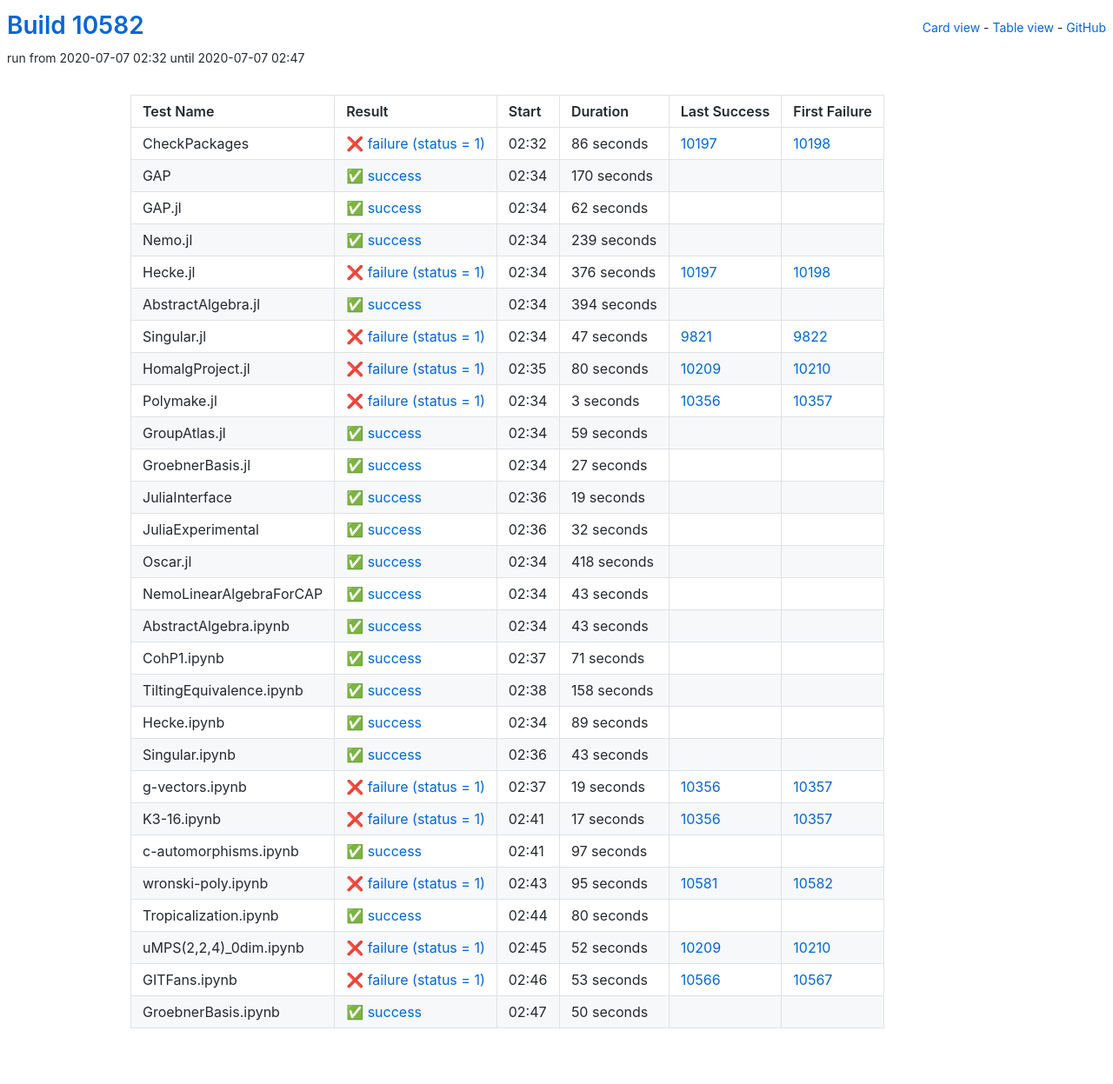
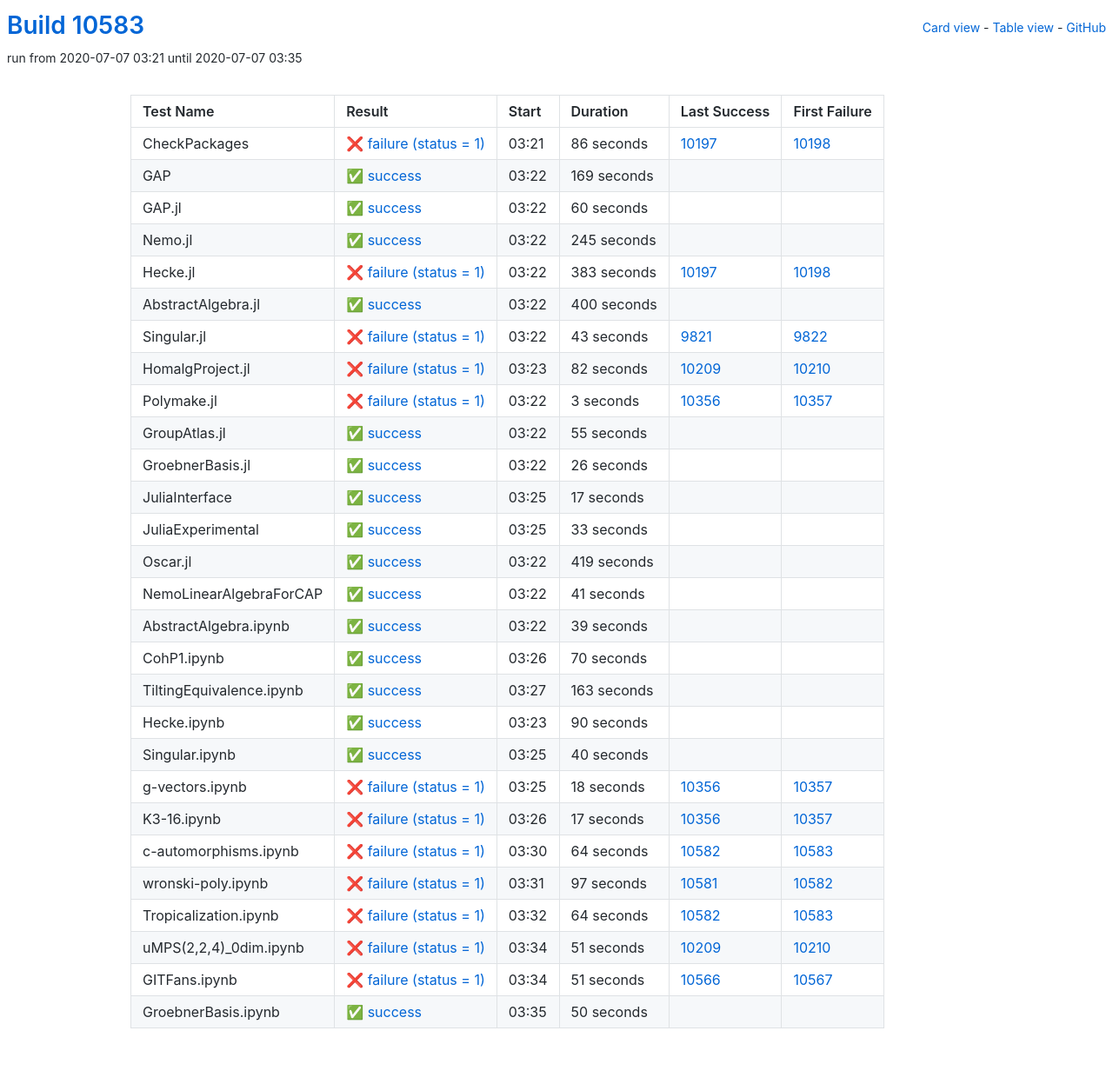
Before and after one commit to oscar-system/oscar-ci-status, a Jekyll site: the page built from table.html, in a window 1280 px wide. Shown: the whole page at 87% size. Built offline with Jekyll 4.4.1, drawn with Linux system fonts in a browser that asks for light colours.

Commit message:
Build #10583

```diff
--- a/_data/ci.yml
+++ b/_data/ci.yml
@@ -1,6 +1,6 @@
 ---
-build: 10582
-build_url: https://oscarci.mathematik.uni-kl.de/job/oscar/10582/
+build: 10583
+build_url: https://oscarci.mathematik.uni-kl.de/job/oscar/10583/
 job: oscar
 organization: oscar-system
 repo: oscar-ci-status
@@ -8,8 +8,8 @@
 tests:
 - name: CheckPackages
   id: checkpackages
-  log: https://oscarci.mathematik.uni-kl.de/job/oscar/10582/artifact/logs/build-10582/CheckPackages.log
-  start: 2020-07-07 02:32
+  log: https://oscarci.mathematik.uni-kl.de/job/oscar/10583/artifact/logs/build-10583/CheckPackages.log
+  start: 2020-07-07 03:21
   success: false
   exitcode: 1
   status: failure
@@ -20,92 +20,92 @@
   first_failure_url: https://oscarci.mathematik.uni-kl.de/job/oscar/10198/
 - name: GAP
   id: gap
-  log: https://oscarci.mathematik.uni-kl.de/job/oscar/10582/artifact/logs/build-10582/GAP.log
-  start: 2020-07-07 02:34
+  log: https://oscarci.mathematik.uni-kl.de/job/oscar/10583/artifact/logs/build-10583/GAP.log
+  start: 2020-07-07 03:22
   success: true
   exitcode: 0
   status: success
-  duration: 170
+  duration: 169
   last_success: false
   last_success_url:
   first_failure: false
   first_failure_url:
 - name: GAP.jl
   id: gap-jl
-  log: https://oscarci.mathematik.uni-kl.de/job/oscar/10582/artifact/logs/build-10582/GAP.jl.log
-  start: 2020-07-07 02:34
+  log: https://oscarci.mathematik.uni-kl.de/job/oscar/10583/artifact/logs/build-10583/GAP.jl.log
+  start: 2020-07-07 03:22
   success: true
   exitcode: 0
   status: success
-  duration: 62
+  duration: 60
   last_success: false
   last_success_url:
   first_failure: false
   first_failure_url:
 - name: Nemo.jl
   id: nemo-jl
-  log: https://oscarci.mathematik.uni-kl.de/job/oscar/10582/artifact/logs/build-10582/Nemo.jl.log
-  start: 2020-07-07 02:34
+  log: https://oscarci.mathematik.uni-kl.de/job/oscar/10583/artifact/logs/build-10583/Nemo.jl.log
+  start: 2020-07-07 03:22
   success: true
   exitcode: 0
   status: success
-  duration: 239
+  duration: 245
   last_success: false
   last_success_url:
   first_failure: false
   first_failure_url:
 - name: Hecke.jl
   id: hecke-jl
-  log: https://oscarci.mathematik.uni-kl.de/job/oscar/10582/artifact/logs/build-10582/Hecke.jl.log
-  start: 2020-07-07 02:34
+  log: https://oscarci.mathematik.uni-kl.de/job/oscar/10583/artifact/logs/build-10583/Hecke.jl.log
+  start: 2020-07-07 03:22
   success: false
   exitcode: 1
   status: failure
-  duration: 376
+  duration: 383
   last_success: 10197
   last_success_url: https://oscarci.mathematik.uni-kl.de/job/oscar/10197/
   first_failure: 10198
   first_failure_url: https://oscarci.mathematik.uni-kl.de/job/oscar/10198/
 - name: AbstractAlgebra.jl
   id: abstractalgebra-jl
-  log: https://oscarci.mathematik.uni-kl.de/job/oscar/10582/artifact/logs/build-10582/AbstractAlgebra.jl.log
-  start: 2020-07-07 02:34
+  log: https://oscarci.mathematik.uni-kl.de/job/oscar/10583/artifact/logs/build-10583/AbstractAlgebra.jl.log
+  start: 2020-07-07 03:22
   success: true
   exitcode: 0
   status: success
-  duration: 394
+  duration: 400
   last_success: false
   last_success_url:
   first_failure: false
   first_failure_url:
 - name: Singular.jl
   id: singular-jl
-  log: https://oscarci.mathematik.uni-kl.de/job/oscar/10582/artifact/logs/build-10582/Singular.jl.log
-  start: 2020-07-07 02:34
+  log: https://oscarci.mathematik.uni-kl.de/job/oscar/10583/artifact/logs/build-10583/Singular.jl.log
+  start: 2020-07-07 03:22
   success: false
   exitcode: 1
   status: failure
-  duration: 47
+  duration: 43
   last_success: 9821
   last_success_url: https://oscarci.mathematik.uni-kl.de/job/oscar/9821/
   first_failure: 9822
   first_failure_url: https://oscarci.mathematik.uni-kl.de/job/oscar/9822/
 - name: HomalgProject.jl
   id: homalgproject-jl
-  log: https://oscarci.mathematik.uni-kl.de/job/oscar/10582/artifact/logs/build-10582/HomalgProject.jl.log
-  start: 2020-07-07 02:35
+  log: https://oscarci.mathematik.uni-kl.de/job/oscar/10583/artifact/logs/build-10583/HomalgProject.jl.log
+  start: 2020-07-07 03:23
   success: false
   exitcode: 1
   status: failure
-  duration: 80
+  duration: 82
   last_success: 10209
   last_success_url: https://oscarci.mathematik.uni-kl.de/job/oscar/10209/
   first_failure: 10210
   first_failure_url: https://oscarci.mathematik.uni-kl.de/job/oscar/10210/
 - name: Polymake.jl
   id: polymake-jl
-  log: https://oscarci.mathematik.uni-kl.de/job/oscar/10582/artifact/logs/build-10582/Polymake.jl.log
-  start: 2020-07-07 02:34
+  log: https://oscarci.mathematik.uni-kl.de/job/oscar/10583/artifact/logs/build-10583/Polymake.jl.log
+  start: 2020-07-07 03:22
   success: false
   exitcode: 1
   status: failure
@@ -116,152 +116,152 @@
   first_failure_url: https://oscarci.mathematik.uni-kl.de/job/oscar/10357/
 - name: GroupAtlas.jl
   id: groupatlas-jl
-  log: https://oscarci.mathematik.uni-kl.de/job/oscar/10582/artifact/logs/build-10582/GroupAtlas.jl.log
-  start: 2020-07-07 02:34
+  log: https://oscarci.mathematik.uni-kl.de/job/oscar/10583/artifact/logs/build-10583/GroupAtlas.jl.log
+  start: 2020-07-07 03:22
   success: true
   exitcode: 0
   status: success
-  duration: 59
+  duration: 55
   last_success: false
   last_success_url:
   first_failure: false
   first_failure_url:
 - name: GroebnerBasis.jl
   id: groebnerbasis-jl
-  log: https://oscarci.mathematik.uni-kl.de/job/oscar/10582/artifact/logs/build-10582/GroebnerBasis.jl.log
-  start: 2020-07-07 02:34
+  log: https://oscarci.mathematik.uni-kl.de/job/oscar/10583/artifact/logs/build-10583/GroebnerBasis.jl.log
+  start: 2020-07-07 03:22
   success: true
   exitcode: 0
   status: success
-  duration: 27
+  duration: 26
   last_success: false
   last_success_url:
   first_failure: false
   first_failure_url:
 - name: JuliaInterface
   id: juliainterface
-  log: https://oscarci.mathematik.uni-kl.de/job/oscar/10582/artifact/logs/build-10582/JuliaInterface.log
-  start: 2020-07-07 02:36
+  log: https://oscarci.mathematik.uni-kl.de/job/oscar/10583/artifact/logs/build-10583/JuliaInterface.log
+  start: 2020-07-07 03:25
   success: true
   exitcode: 0
   status: success
-  duration: 19
+  duration: 17
   last_success: false
   last_success_url:
   first_failure: false
   first_failure_url:
 - name: JuliaExperimental
   id: juliaexperimental
-  log: https://oscarci.mathematik.uni-kl.de/job/oscar/10582/artifact/logs/build-10582/JuliaExperimental.log
-  start: 2020-07-07 02:36
+  log: https://oscarci.mathematik.uni-kl.de/job/oscar/10583/artifact/logs/build-10583/JuliaExperimental.log
+  start: 2020-07-07 03:25
   success: true
   exitcode: 0
   status: success
-  duration: 32
+  duration: 33
   last_success: false
   last_success_url:
   first_failure: false
   first_failure_url:
 - name: Oscar.jl
   id: oscar-jl
-  log: https://oscarci.mathematik.uni-kl.de/job/oscar/10582/artifact/logs/build-10582/Oscar.jl.log
-  start: 2020-07-07 02:34
+  log: https://oscarci.mathematik.uni-kl.de/job/oscar/10583/artifact/logs/build-10583/Oscar.jl.log
+  start: 2020-07-07 03:22
   success: true
   exitcode: 0
   status: success
-  duration: 418
+  duration: 419
   last_success: false
   last_success_url:
   first_failure: false
   first_failure_url:
 - name: NemoLinearAlgebraForCAP
   id: nemolinearalgebraforcap
-  log: https://oscarci.mathematik.uni-kl.de/job/oscar/10582/artifact/logs/build-10582/NemoLinearAlgebraForCAP.log
-  start: 2020-07-07 02:34
+  log: https://oscarci.mathematik.uni-kl.de/job/oscar/10583/artifact/logs/build-10583/NemoLinearAlgebraForCAP.log
+  start: 2020-07-07 03:22
   success: true
   exitcode: 0
   status: success
-  duration: 43
+  duration: 41
   last_success: false
   last_success_url:
   first_failure: false
   first_failure_url:
 - name: AbstractAlgebra.ipynb
   id: abstractalgebra-ipynb
-  log: https://oscarci.mathematik.uni-kl.de/job/oscar/10582/artifact/logs/build-10582/AbstractAlgebra.ipynb.log
-  start: 2020-07-07 02:34
+  log: https://oscarci.mathematik.uni-kl.de/job/oscar/10583/artifact/logs/build-10583/AbstractAlgebra.ipynb.log
+  start: 2020-07-07 03:22
   success: true
   exitcode: 0
   status: success
-  duration: 43
+  duration: 39
   last_success: false
   last_success_url:
   first_failure: false
   first_failure_url:
 - name: CohP1.ipynb
   id: cohp1-ipynb
-  log: https://oscarci.mathematik.uni-kl.de/job/oscar/10582/artifact/logs/build-10582/CohP1.ipynb.log
-  start: 2020-07-07 02:37
+  log: https://oscarci.mathematik.uni-kl.de/job/oscar/10583/artifact/logs/build-10583/CohP1.ipynb.log
+  start: 2020-07-07 03:26
   success: true
   exitcode: 0
   status: success
-  duration: 71
+  duration: 70
   last_success: false
   last_success_url:
   first_failure: false
   first_failure_url:
 - name: TiltingEquivalence.ipynb
   id: tiltingequivalence-ipynb
-  log: https://oscarci.mathematik.uni-kl.de/job/oscar/10582/artifact/logs/build-10582/TiltingEquivalence.ipynb.log
-  start: 2020-07-07 02:38
+  log: https://oscarci.mathematik.uni-kl.de/job/oscar/10583/artifact/logs/build-10583/TiltingEquivalence.ipynb.log
+  start: 2020-07-07 03:27
   success: true
   exitcode: 0
   status: success
-  duration: 158
+  duration: 163
   last_success: false
   last_success_url:
   first_failure: false
   first_failure_url:
 - name: Hecke.ipynb
   id: hecke-ipynb
-  log: https://oscarci.mathematik.uni-kl.de/job/oscar/10582/artifact/logs/build-10582/Hecke.ipynb.log
-  start: 2020-07-07 02:34
+  log: https://oscarci.mathematik.uni-kl.de/job/oscar/10583/artifact/logs/build-10583/Hecke.ipynb.log
+  start: 2020-07-07 03:23
   success: true
   exitcode: 0
   status: success
-  duration: 89
+  duration: 90
   last_success: false
   last_success_url:
   first_failure: false
   first_failure_url:
 - name: Singular.ipynb
   id: singular-ipynb
-  log: https://oscarci.mathematik.uni-kl.de/job/oscar/10582/artifact/logs/build-10582/Singular.ipynb.log
-  start: 2020-07-07 02:36
+  log: https://oscarci.mathematik.uni-kl.de/job/oscar/10583/artifact/logs/build-10583/Singular.ipynb.log
+  start: 2020-07-07 03:25
   success: true
   exitcode: 0
   status: success
-  duration: 43
+  duration: 40
   last_success: false
   last_success_url:
   first_failure: false
   first_failure_url:
 - name: g-vectors.ipynb
   id: g-vectors-ipynb
-  log: https://oscarci.mathematik.uni-kl.de/job/oscar/10582/artifact/logs/build-10582/g-vectors.ipynb.log
-  start: 2020-07-07 02:37
+  log: https://oscarci.mathematik.uni-kl.de/job/oscar/10583/artifact/logs/build-10583/g-vectors.ipynb.log
+  start: 2020-07-07 03:25
   success: false
   exitcode: 1
   status: failure
-  duration: 19
+  duration: 18
   last_success: 10356
   last_success_url: https://oscarci.mathematik.uni-kl.de/job/oscar/10356/
   first_failure: 10357
   first_failure_url: https://oscarci.mathematik.uni-kl.de/job/oscar/10357/
 - name: K3-16.ipynb
   id: k3-16-ipynb
-  log: https://oscarci.mathematik.uni-kl.de/job/oscar/10582/artifact/logs/build-10582/K3-16.ipynb.log
-  start: 2020-07-07 02:41
+  log: https://oscarci.mathematik.uni-kl.de/job/oscar/10583/artifact/logs/build-10583/K3-16.ipynb.log
+  start: 2020-07-07 03:26
   success: false
   exitcode: 1
   status: failure
@@ -272,68 +272,68 @@
   first_failure_url: https://oscarci.mathematik.uni-kl.de/job/oscar/10357/
 - name: c-automorphisms.ipynb
   id: c-automorphisms-ipynb
-  log: https://oscarci.mathematik.uni-kl.de/job/oscar/10582/artifact/logs/build-10582/c-automorphisms.ipynb.log
-  start: 2020-07-07 02:41
-  success: true
-  exitcode: 0
-  status: success
-  duration: 97
-  last_success: false
-  last_success_url:
-  first_failure: false
-  first_failure_url:
-- name: wronski-poly.ipynb
-  id: wronski-poly-ipynb
-  log: https://oscarci.mathematik.uni-kl.de/job/oscar/10582/artifact/logs/build-10582/wronski-poly.ipynb.log
-  start: 2020-07-07 02:43
+  log: https://oscarci.mathematik.uni-kl.de/job/oscar/10583/artifact/logs/build-10583/c-automorphisms.ipynb.log
+  start: 2020-07-07 03:30
   success: false
   exitcode: 1
   status: failure
-  duration: 95
+  duration: 64
+  last_success: 10582
+  last_success_url: https://oscarci.mathematik.uni-kl.de/job/oscar/10582/
+  first_failure: 10583
+  first_failure_url: https://oscarci.mathematik.uni-kl.de/job/oscar/10583/
+- name: wronski-poly.ipynb
+  id: wronski-poly-ipynb
+  log: https://oscarci.mathematik.uni-kl.de/job/oscar/10583/artifact/logs/build-10583/wronski-poly.ipynb.log
+  start: 2020-07-07 03:31
+  success: false
+  exitcode: 1
+  status: failure
+  duration: 97
   last_success: 10581
   last_success_url: https://oscarci.mathematik.uni-kl.de/job/oscar/10581/
   first_failure: 10582
   first_failure_url: https://oscarci.mathematik.uni-kl.de/job/oscar/10582/
 - name: Tropicalization.ipynb
   id: tropicalization-ipynb
-  log: https://oscarci.mathematik.uni-kl.de/job/oscar/10582/artifact/logs/build-10582/Tropicalization.ipynb.log
-  start: 2020-07-07 02:44
-  success: true
-  exitcode: 0
-  status: success
-  duration: 80
-  last_success: false
-  last_success_url:
-  first_failure: false
-  first_failure_url:
-- name: uMPS(2,2,4)_0dim.ipynb
-  id: umps-2-2-4-0dim-ipynb
-  log: https://oscarci.mathematik.uni-kl.de/job/oscar/10582/artifact/logs/build-10582/uMPS-2-2-4-_0dim.ipynb.log
-  start: 2020-07-07 02:45
+  log: https://oscarci.mathematik.uni-kl.de/job/oscar/10583/artifact/logs/build-10583/Tropicalization.ipynb.log
+  start: 2020-07-07 03:32
   success: false
   exitcode: 1
   status: failure
-  duration: 52
+  duration: 64
+  last_success: 10582
+  last_success_url: https://oscarci.mathematik.uni-kl.de/job/oscar/10582/
+  first_failure: 10583
+  first_failure_url: https://oscarci.mathematik.uni-kl.de/job/oscar/10583/
+- name: uMPS(2,2,4)_0dim.ipynb
+  id: umps-2-2-4-0dim-ipynb
+  log: https://oscarci.mathematik.uni-kl.de/job/oscar/10583/artifact/logs/build-10583/uMPS-2-2-4-_0dim.ipynb.log
+  start: 2020-07-07 03:34
+  success: false
+  exitcode: 1
+  status: failure
+  duration: 51
   last_success: 10209
   last_success_url: https://oscarci.mathematik.uni-kl.de/job/oscar/10209/
   first_failure: 10210
   first_failure_url: https://oscarci.mathematik.uni-kl.de/job/oscar/10210/
 - name: GITFans.ipynb
   id: gitfans-ipynb
-  log: https://oscarci.mathematik.uni-kl.de/job/oscar/10582/artifact/logs/build-10582/GITFans.ipynb.log
-  start: 2020-07-07 02:46
+  log: https://oscarci.mathematik.uni-kl.de/job/oscar/10583/artifact/logs/build-10583/GITFans.ipynb.log
+  start: 2020-07-07 03:34
   success: false
   exitcode: 1
   status: failure
-  duration: 53
+  duration: 51
   last_success: 10566
   last_success_url: https://oscarci.mathematik.uni-kl.de/job/oscar/10566/
   first_failure: 10567
   first_failure_url: https://oscarci.mathematik.uni-kl.de/job/oscar/10567/
 - name: GroebnerBasis.ipynb
   id: groebnerbasis-ipynb
-  log: https://oscarci.mathematik.uni-kl.de/job/oscar/10582/artifact/logs/build-10582/GroebnerBasis.ipynb.log
-  start: 2020-07-07 02:47
+  log: https://oscarci.mathematik.uni-kl.de/job/oscar/10583/artifact/logs/build-10583/GroebnerBasis.ipynb.log
+  start: 2020-07-07 03:35
   success: true
   exitcode: 0
   status: success
```
Also changed, not shown: README.md.
